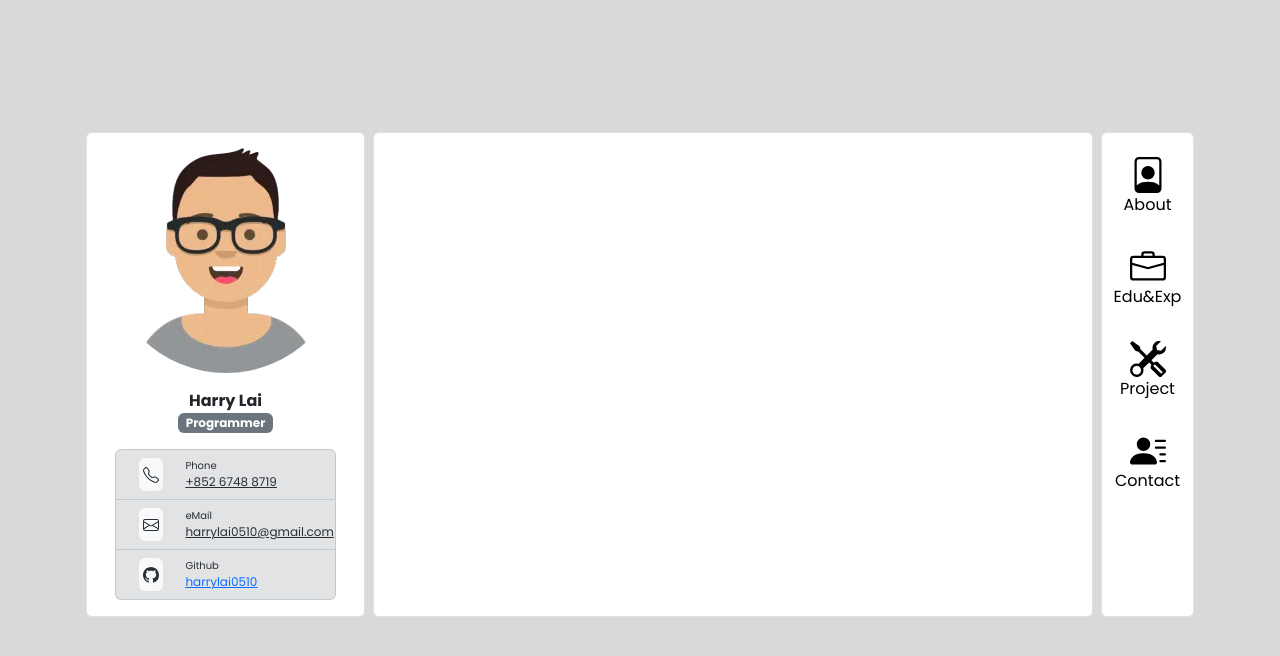
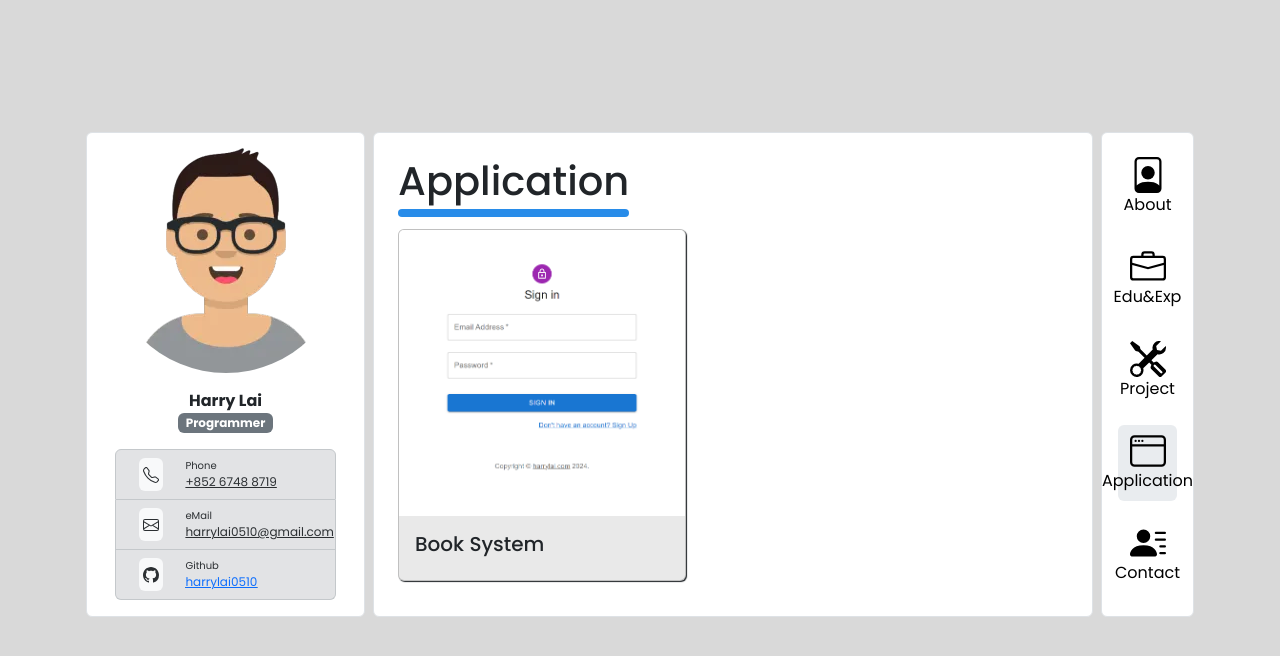
Before and after one commit to harrylai0510/portfolio, a React (Create React App) app: page /application in a window 1280 px wide. Shown: the top 656 px of the page. Built offline with nearby package versions, Linux system fonts and the light colour scheme.

Commit message:
Add page - application for display any application made by myself

```diff
--- a/src/App.js
+++ b/src/App.js
@@ -12,6 +12,7 @@ import Navigater from "./components/Navigater";
 import About from "./pages/About";
 import EduExp from "./pages/Edu_Exp";
 import Project from "./pages/Project";
+import Application from "./pages/Application";
 import Contact from "./pages/Contact";
 
 function App() {
@@ -29,6 +30,7 @@ function App() {
                                 <Route path='/' Component={About}/>
                                 <Route path='/edu_exp' Component={EduExp}/>
                                 <Route path='/project' Component={Project}/>
+                                <Route path='/application' Component={Application}/>
                                 <Route path='/contact' Component={Contact}/>
                             </Routes>
                         </Col>
--- a/src/components/Navigater/index.js
+++ b/src/components/Navigater/index.js
@@ -27,6 +27,12 @@ export default function Navigater() {
                         <text>Project</text>
                     </div>
                 </NavLink>
+                <NavLink to="/application" className="Link rounded">
+                    <div className="p-2 d-flex flex-column align-items-center justify-content-center">
+                        <icons.Window size={36}></icons.Window>
+                        <text>Application</text>
+                    </div>
+                </NavLink>
                 <NavLink to="/contact" className="Link rounded">
                     <div className="p-2 d-flex flex-column align-items-center justify-content-center">
                         <icons.PersonLinesFill size={36}></icons.PersonLinesFill>
--- /dev/null
+++ b/src/pages/Application/index.css
@@ -0,0 +1,7 @@
+.apps .card {
+    transition:.3s;
+}
+
+.apps .card:hover{
+    transform:scale(1.05);
+}
--- /dev/null
+++ b/src/pages/Application/index.js
@@ -0,0 +1,38 @@
+import Row from "react-bootstrap/Row";
+import Col from "react-bootstrap/Col";
+import {Button, Card} from "react-bootstrap";
+import {Link, redirect} from "react-router-dom";
+import './index.css';
+
+function handleButtonClick() {
+    window.location.href = 'https://book.harrylai.com';
+}
+
+export default function Application() {
+    return (
+        <>
+            <div className={"title"}>
+                <h1>Application</h1>
+            </div>
+
+            <div className={"apps"}>
+                <Row className={"g-2"}>
+                    <Col lg={4}>
+                        <Link to={'https://book.harrylai.com'} style={{ textDecoration: 'none' }}>
+                            <Card style={{width: '18rem', boxShadow: '1px 1px 1px'}}>
+                                <Card.Img variant="top" src="images/book.harrylai.com.png"/>
+                                <Card.Body>
+                                    <Card.Title>Book System</Card.Title>
+                                    {/*<Card.Text>*/}
+                                    {/*    Borrow Book*/}
+                                    {/*</Card.Text>*/}
+                                    {/*<Button variant="primary" onClick={handleButtonClick}>Demo</Button>*/}
+                                </Card.Body>
+                            </Card>
+                        </Link>
+                    </Col>
+                </Row>
+            </div>
+        </>
+    );
+}
```
Also changed, not shown: public/images/book.harrylai.com.png (added).
